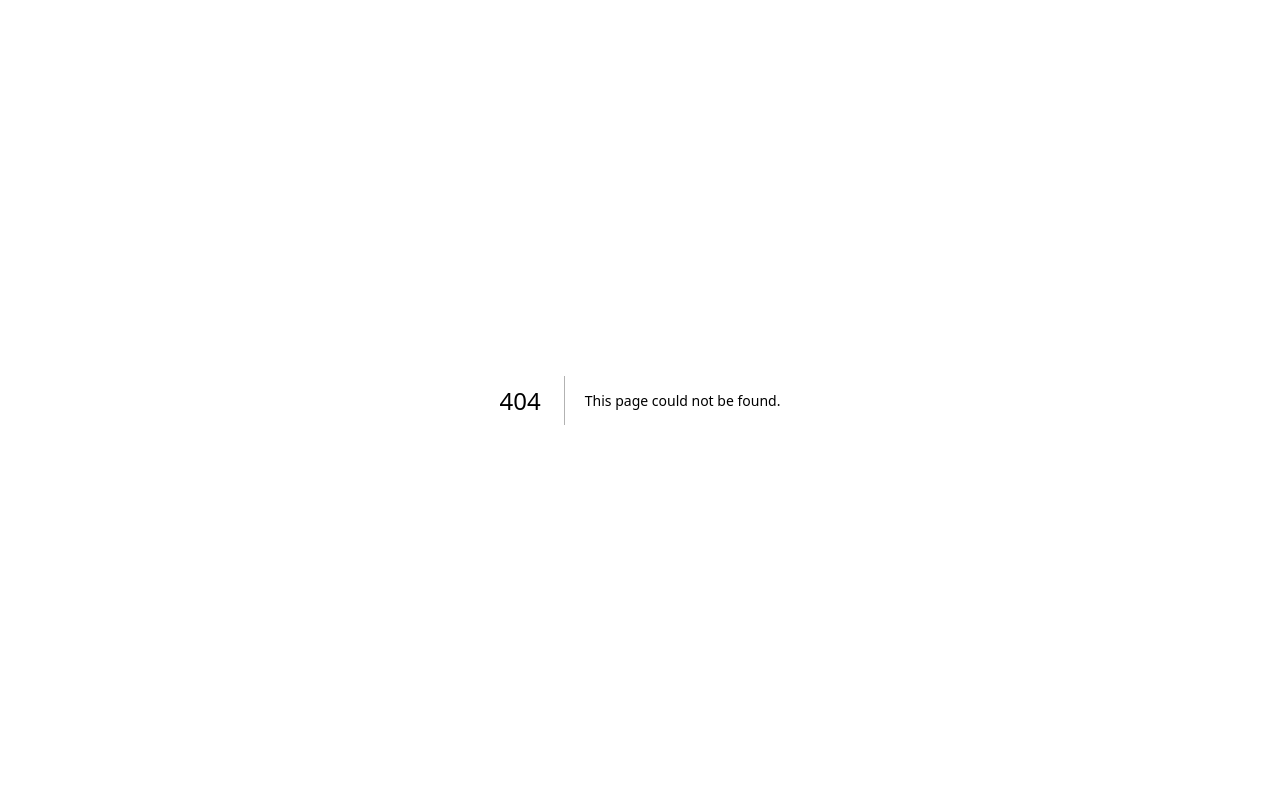
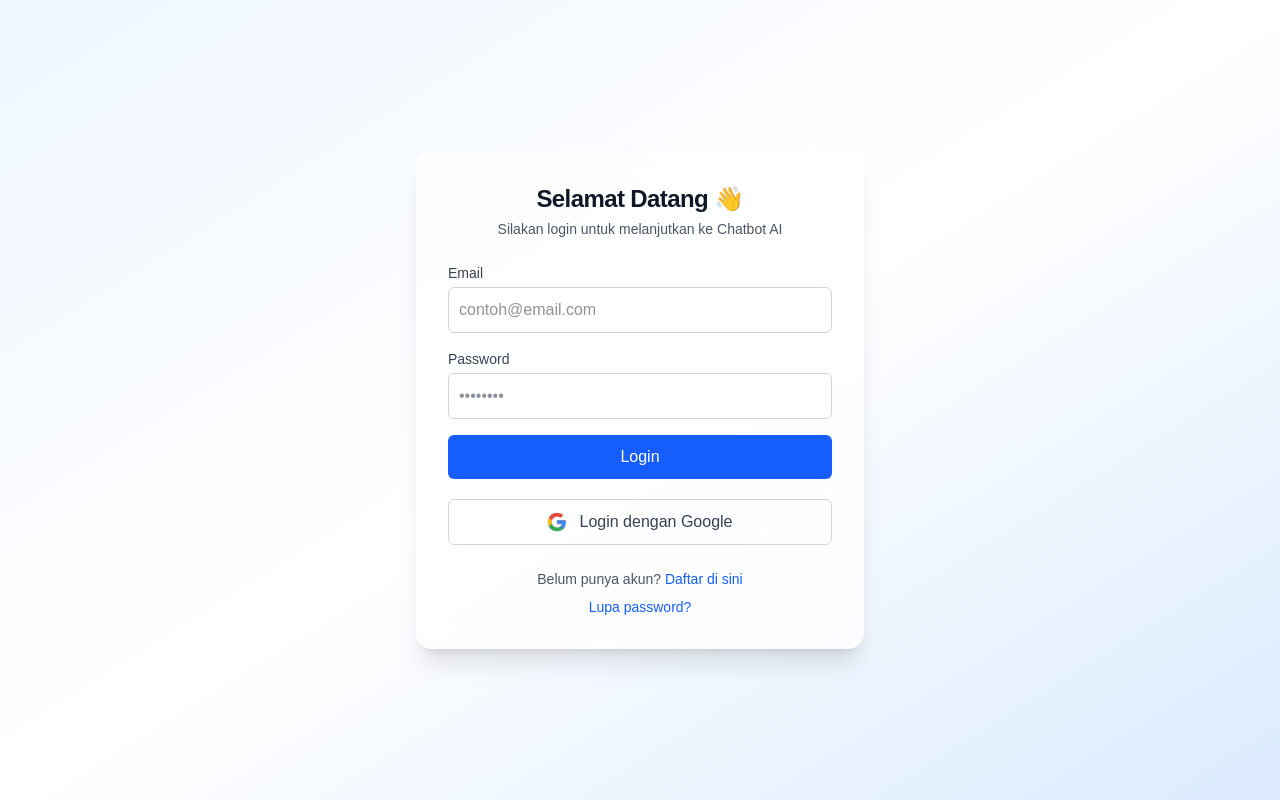
Before and after one commit to DomicMae1/nextjs-chatbot, a Next.js app: page /login in a window 1280 px wide. Before the commit this address had no page. Built offline with nearby package versions, Linux system fonts and the light colour scheme; no server answers.

Commit message:
feat(auth): add frontend login page

```diff
--- /dev/null
+++ b/app/login/page.tsx
@@ -0,0 +1,157 @@
+/* eslint-disable @next/next/no-img-element */
+/* eslint-disable @typescript-eslint/no-explicit-any */
+"use client";
+
+import { useState } from "react";
+import { signInWithEmailAndPassword, signInWithPopup } from "firebase/auth";
+import { auth, googleProvider } from "@/lib/firebase";
+import { useRouter } from "next/navigation";
+// import Image from "next/image";
+
+export default function LoginPage() {
+  const [email, setEmail] = useState("");
+  const [password, setPassword] = useState("");
+  const [error, setError] = useState("");
+  const router = useRouter();
+
+  const syncUserToMongo = async (user: any, provider: string) => {
+    try {
+      await fetch("/api/user/sync", {
+        method: "POST",
+        headers: { "Content-Type": "application/json" },
+        body: JSON.stringify({
+          uid: user.uid,
+          name: user.displayName || "Pengguna",
+          email: user.email,
+          photoURL: user.photoURL,
+          provider,
+        }),
+      });
+    } catch (err) {
+      console.error("❌ Gagal sync user:", err);
+    }
+  };
+
+  const handleLogin = async (e: React.FormEvent) => {
+    e.preventDefault();
+    setError("");
+    try {
+      const userCredential = await signInWithEmailAndPassword(auth, email, password);
+      const user = userCredential.user;
+      await syncUserToMongo(user, "password");
+      router.push("/chat");
+    } catch (err: any) {
+      setError("Gagal login: " + err.message);
+    }
+  };
+
+  const handleGoogleLogin = async () => {
+    setError("");
+    try {
+      const result = await signInWithPopup(auth, googleProvider);
+      const user = result.user;
+      await syncUserToMongo(user, "google");
+      router.push("/chat");
+    } catch (err: any) {
+      setError("Login Google gagal: " + err.message);
+    }
+  };
+
+  return (
+    <div className="min-h-screen flex items-center justify-center bg-gradient-to-br from-blue-50 via-white to-blue-100 dark:from-gray-900 dark:to-gray-800 text-gray-800 dark:text-white">
+      <div className="bg-white/70 dark:bg-gray-800/70 backdrop-blur-md shadow-xl rounded-2xl p-8 w-[90%] max-w-md">
+        <div className="flex flex-col items-center mb-6">
+          {/* <Image
+            src="/chatbot-logo.svg"
+            alt="Chatbot Logo"
+            width={60}
+            height={60}
+            className="mb-3"
+          /> */}
+          <h1 className="text-2xl font-bold tracking-tight text-gray-900 dark:text-white">
+            Selamat Datang 👋
+          </h1>
+          <p className="text-gray-600 dark:text-gray-300 text-sm mt-1">
+            Silakan login untuk melanjutkan ke Chatbot AI
+          </p>
+        </div>
+
+        {error && (
+          <div className="bg-red-100 text-red-700 px-4 py-2 rounded-md mb-4 text-sm">
+            {error}
+          </div>
+        )}
+
+        <form onSubmit={handleLogin} className="space-y-4">
+          <div>
+            <label className="block text-sm mb-1 font-medium text-gray-700 dark:text-gray-300">
+              Email
+            </label>
+            <input
+              type="email"
+              placeholder="contoh@email.com"
+              className="w-full border border-gray-300 dark:border-gray-700 bg-white dark:bg-gray-900 rounded-md p-2.5 focus:ring-2 focus:ring-blue-500 focus:outline-none"
+              value={email}
+              onChange={(e) => setEmail(e.target.value)}
+              required
+            />
+          </div>
+
+          <div>
+            <label className="block text-sm mb-1 font-medium text-gray-700 dark:text-gray-300">
+              Password
+            </label>
+            <input
+              type="password"
+              placeholder="••••••••"
+              className="w-full border border-gray-300 dark:border-gray-700 bg-white dark:bg-gray-900 rounded-md p-2.5 focus:ring-2 focus:ring-blue-500 focus:outline-none"
+              value={password}
+              onChange={(e) => setPassword(e.target.value)}
+              required
+            />
+          </div>
+
+          <button
+            type="submit"
+            className="w-full bg-blue-600 hover:bg-blue-700 text-white font-medium py-2.5 rounded-md transition-all duration-200"
+          >
+            Login
+          </button>
+        </form>
+
+        <div className="mt-5">
+          <button
+            type="button"
+            onClick={handleGoogleLogin}
+            className="flex items-center justify-center gap-3 w-full border border-gray-300 dark:border-gray-600 py-2.5 rounded-md hover:bg-gray-100 dark:hover:bg-gray-700 transition-all duration-200"
+          >
+            <img src="/google-icon.svg" alt="Google" className="w-5 h-5" />
+            <span className="text-gray-700 dark:text-gray-200 font-medium">
+              Login dengan Google
+            </span>
+          </button>
+        </div>
+
+        <div className="mt-6 text-center text-sm text-gray-600 dark:text-gray-400">
+          <p>
+            Belum punya akun?{" "}
+            <a
+              href="/register"
+              className="text-blue-600 hover:underline font-medium"
+            >
+              Daftar di sini
+            </a>
+          </p>
+          <p className="mt-2">
+            <a
+              href="/reset-password"
+              className="text-blue-600 hover:underline font-medium"
+            >
+              Lupa password?
+            </a>
+          </p>
+        </div>
+      </div>
+    </div>
+  );
+}
```
